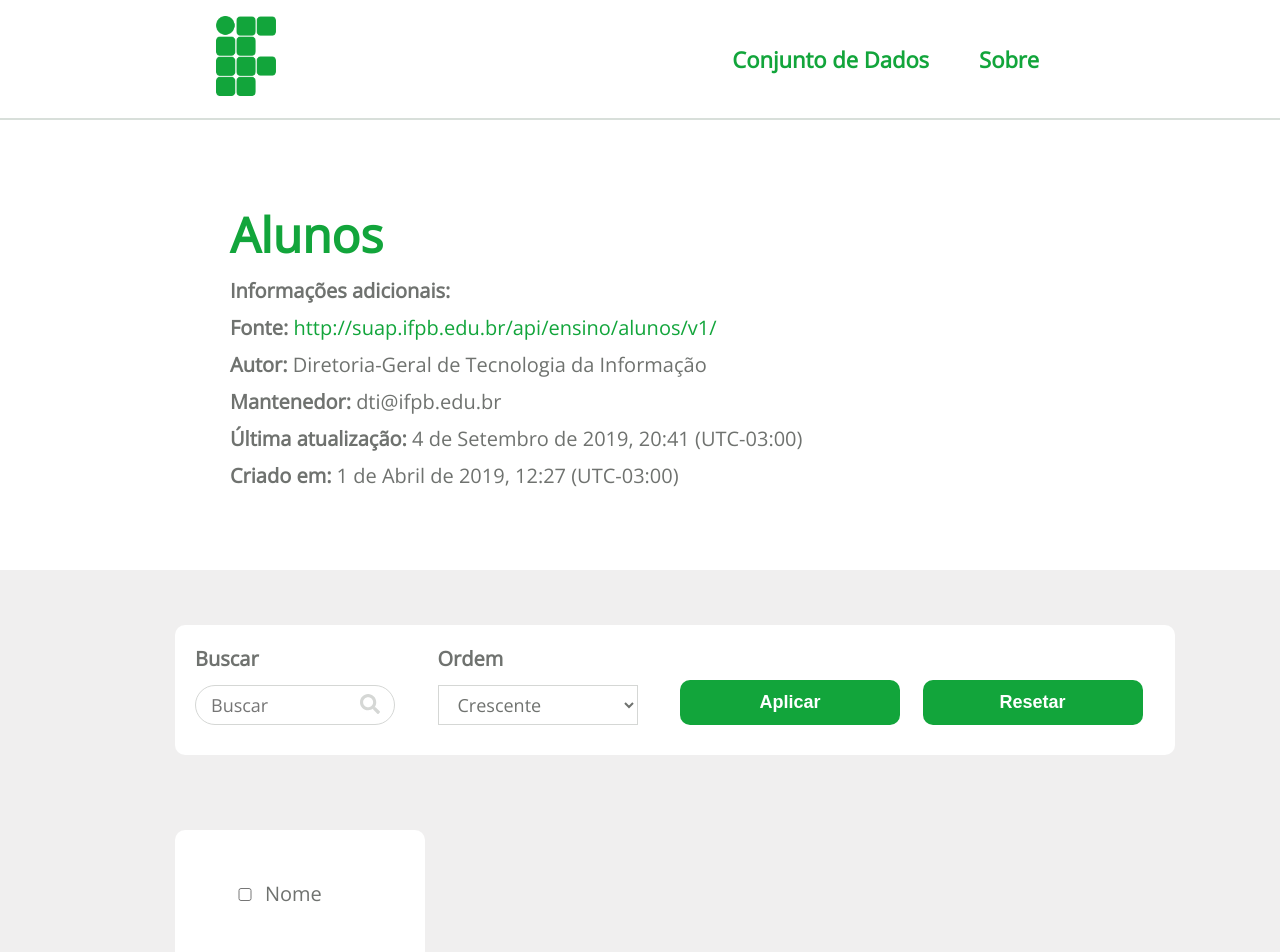
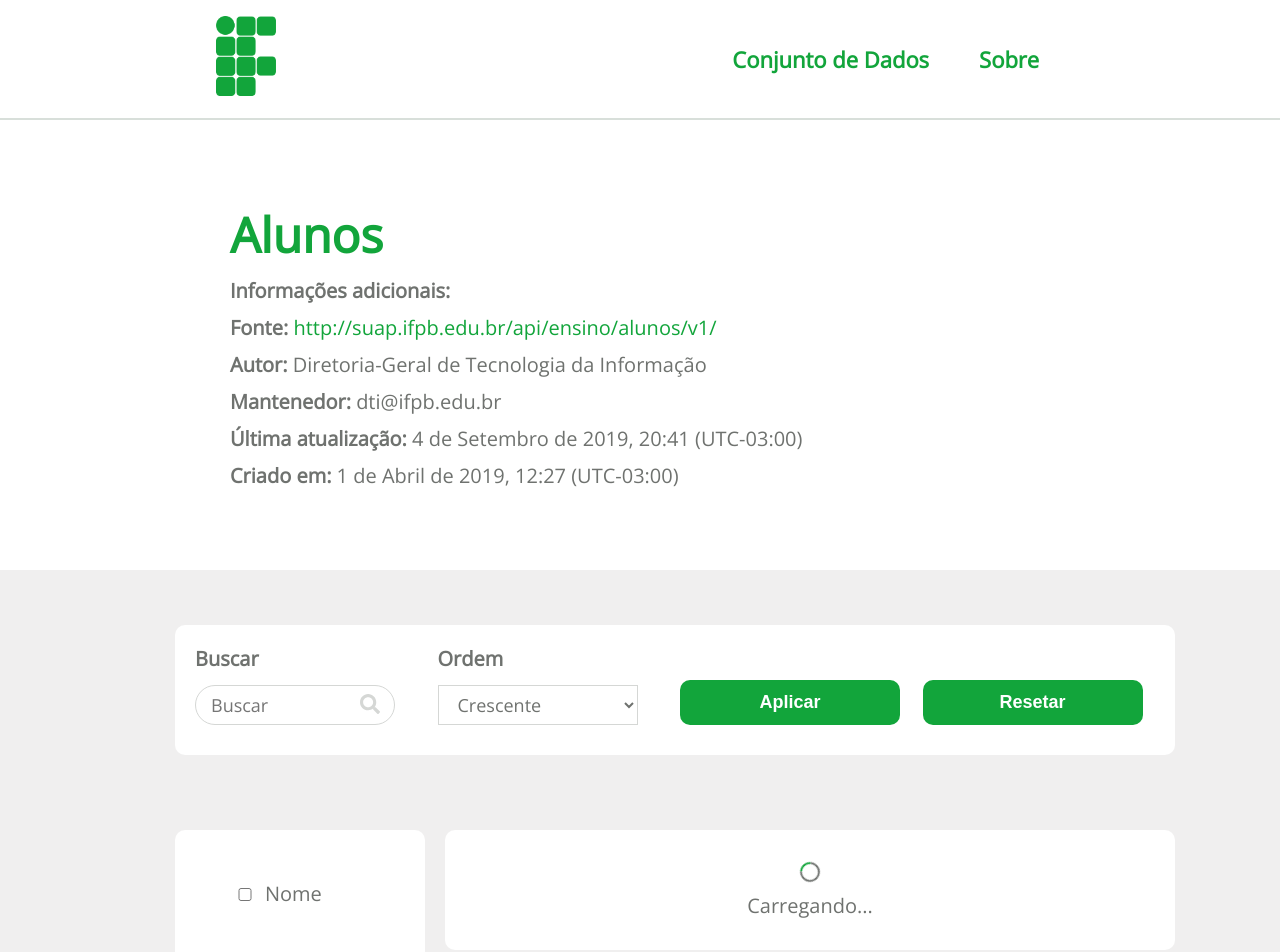
Before and after one commit to moacirdavidag/frontend-tcc-ads, a React (Create React App) app: page /dados/alunos in a window 1280 px wide. Shown: the top 952 px of the page. Built offline with nearby package versions, Linux system fonts and the light colour scheme.

Commit message:
Integração da API com o backend em implementação

```diff
--- a/src/components/Dado/index.js
+++ b/src/components/Dado/index.js
@@ -1,14 +1,25 @@
 import React from 'react';
 import "./style.css";
 
-export const Dado = (...propriedades) => {
+export const Dado = (...propriedadesValores) => {
+
+  const propriedades = propriedadesValores[0]["propriedadesValores"];
+
+
   return (
     <div className="dado">
-        <div className="conteudo scrollbar">
-            {propriedades.map(propriedade => {
-                <p><span className="strong">{propriedade}</span> Pessoa Tal</p>
-            })}
-        </div>
+      <div className="conteudo scrollbar">
+        {
+          propriedades.map(propriedade => {
+            console.log(`PROPRIEDADE = ${propriedade}`)
+            return(
+              <>
+                  <p><span className="strong">{propriedade[0]}:</span> {propriedade[1]}</p>
+              </>
+            )
+          })
+        }
+      </div>
     </div>
   )
 }
--- a/src/components/Dado/style.css
+++ b/src/components/Dado/style.css
@@ -11,4 +11,5 @@
     width: 650px;
     height: 60px;
     overflow-y:auto;
+    font-size: 18px;
 }
--- a/src/pages/ViewDados/index.js
+++ b/src/pages/ViewDados/index.js
@@ -4,7 +4,6 @@ import { Metadados } from '../../components/Metadadados';
 import { AreaFiltros } from '../../components/AreaFiltros';
 import { Dado } from '../../components/Dado';
 import { Campos } from '../../components/Campos';
-import { useQueries } from '../../hooks/useQueries';
 import { useParams } from 'react-router-dom';
 
 import { retornarConjuntoDados } from '../../services/metadadosConjunto';
@@ -17,7 +16,9 @@ export const ViewDados = () => {
 
   const [dados, setDados] = useState([]);
   const [consulta, setConsulta] = useState(nomeConjuntoDeDados);
-  const [filtros, setFiltros] = useState(["uuid"]);
+  const [offset, setOffset] = useState(0);
+  const [filtros, setFiltros] = useState(["uuid", "cep"]);
+  const [carregando, isCarregando] = useState(false);
 
   const conjuntoDados = retornarConjuntoDados(nomeConjuntoDeDados)[0];
 
@@ -25,8 +26,10 @@ export const ViewDados = () => {
     document.title = `${nomeCojuntoDados(nomeConjuntoDeDados)} - Conjunto de Dados - Dados IFPB`;
   }, [])
 
-  const handleQuery = async (consulta, ...filtros) => {
+  const handleQuery = async (consulta, offset = 0, ...filtros) => {
+    console.log(consulta, filtros)
     try {
+      isCarregando(true);
       const query = await fetch(url, {
         method: 'POST',
         headers: {
@@ -43,7 +46,9 @@ export const ViewDados = () => {
         })
       });
       const res = await query.json();
+      console.log(res.data[`${consulta}`])
       setDados(res.data[`${consulta}`]);
+      isCarregando(false);
       return res;
     } catch (error) {
       console.log(error.message);
@@ -52,8 +57,8 @@ export const ViewDados = () => {
 
 
   useEffect(() => {
-    handleQuery(consulta, filtros);
-  }, [consulta, filtros])
+    handleQuery(consulta, offset, filtros);
+  }, [consulta, offset, filtros])
 
 
   return (
@@ -75,9 +80,16 @@ export const ViewDados = () => {
           </div>
         </div>
         <div className="dados">
+          {carregando &&
+            <div className="loader-wrapper">
+              <div className="loader">
+              </div>
+              <p>Carregando...</p>
+            </div>
+          }
           {
             dados.map((dado) => {
-              return <Dado key={dado.uuid} propriedades={Object.keys(dado)} />
+              return <Dado key={dado.uuid} propriedadesValores={Object.entries(dado)} />
             })
           }
         </div>
--- a/src/pages/ViewDados/style.css
+++ b/src/pages/ViewDados/style.css
@@ -27,3 +27,32 @@ p {
     align-items: center;
     justify-content: center;
 }
+
+.loader-wrapper {
+    margin-top: 20px;
+    width: 730px;
+    height: 120px;
+    background-color: #FFFFFF;
+    border-radius: 10px;
+    padding: 30px;
+    display: flex;
+    justify-content: center;
+    align-items: center;
+    flex-direction: column;
+}
+
+
+.loader {
+    animation: 1s is-rotating infinite;
+    width: 20px;
+    height: 20px;
+    border: 2px solid #6F726F;
+    border-top-color: #12A53B;
+    border-radius: 50%;
+}
+
+@keyframes is-rotating {
+    to {
+        transform: rotate(1turn);
+    }
+}
```
